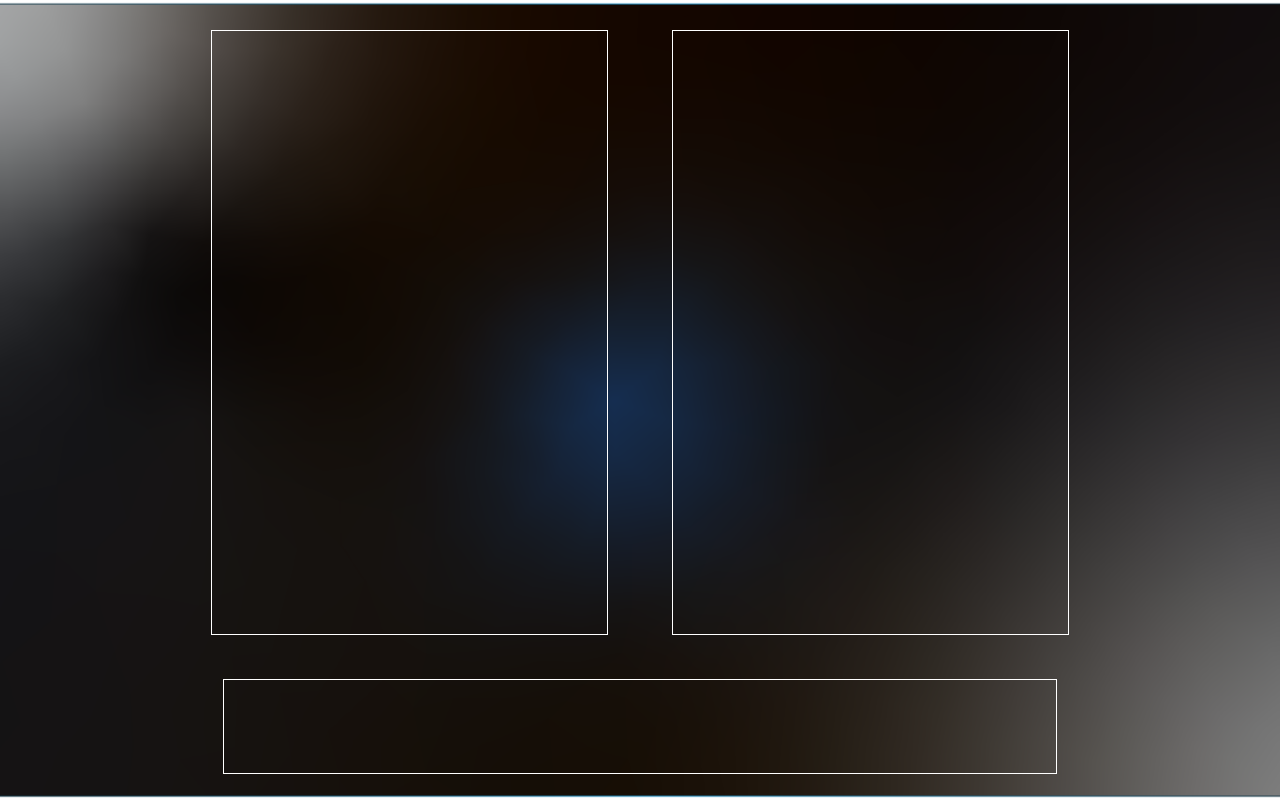
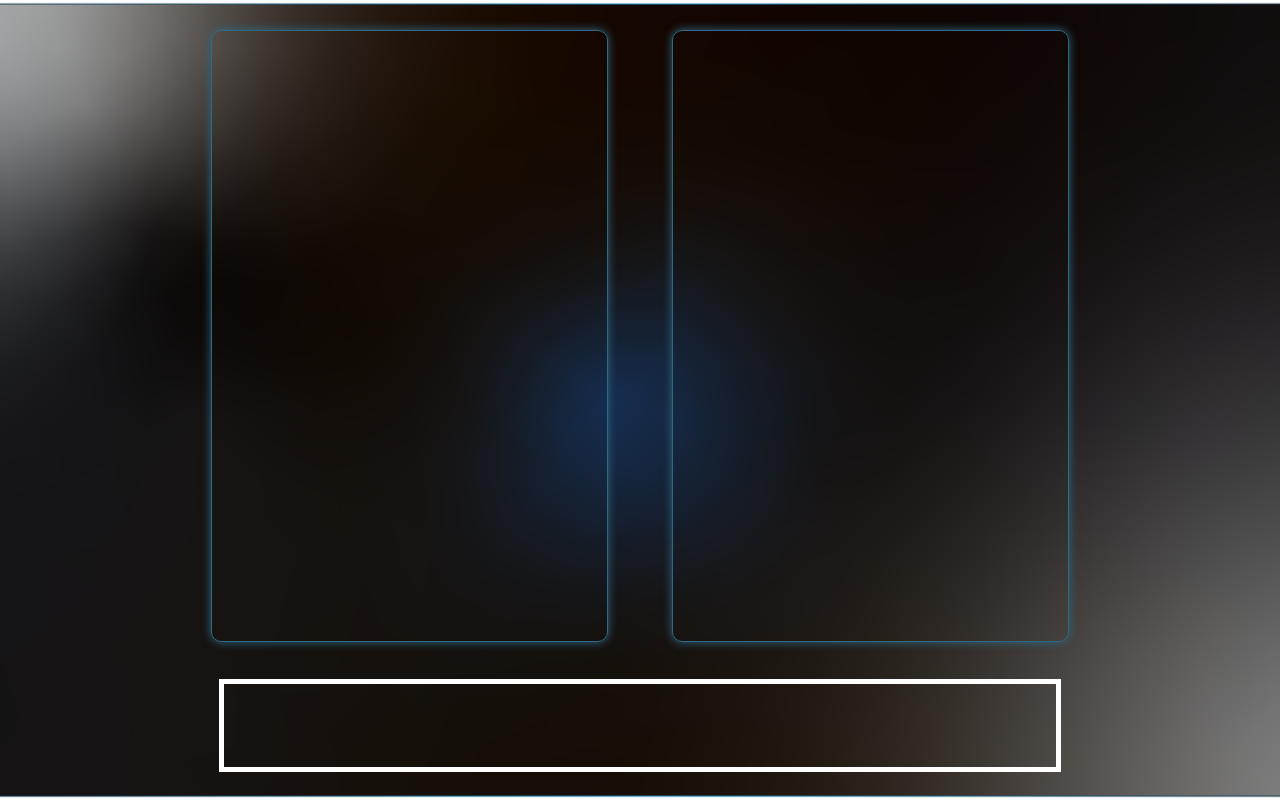
Before and after one commit to ismi4/ismi4.github.io, a plain HTML site: page index.html in a window 1280 px wide. Drawn offline with Linux system fonts and the light colour scheme.

Commit message:
Added border style

```diff
--- a/Styles/style.css
+++ b/Styles/style.css
@@ -17,10 +17,18 @@ body {
 }
 
 .side {
-  border: 1px solid white;
   width: 65%;
-  height: 98%;
+  height: 99%;
   margin-top: 5%;
+  border-width:0.01em;
+  border-style:solid;
+  border-color:#316984;
+  border-radius:7px;
+-moz-border-radius:10px;
+-webkit-border-radius:10px;
+-webkit-box-shadow:0px 0px 10px 0px #316984 ;
+-moz-box-shadow:0px 0px 10px 0px #316984 ;
+box-shadow:0px 0px 10px 0px #316984 ;
 }
 
 .leftSide{
@@ -34,7 +42,9 @@ body {
 .footer{
   grid-area: 2 / 1 / 3 / 3;
   width: 65%;
-  height: 50%;
+  height: 45%;
   border: 1px solid white;
   margin-top: 5%;
+  border-width:5px;
+
 }
```
Also changed, not shown: index.html (+3 -0 lines).
